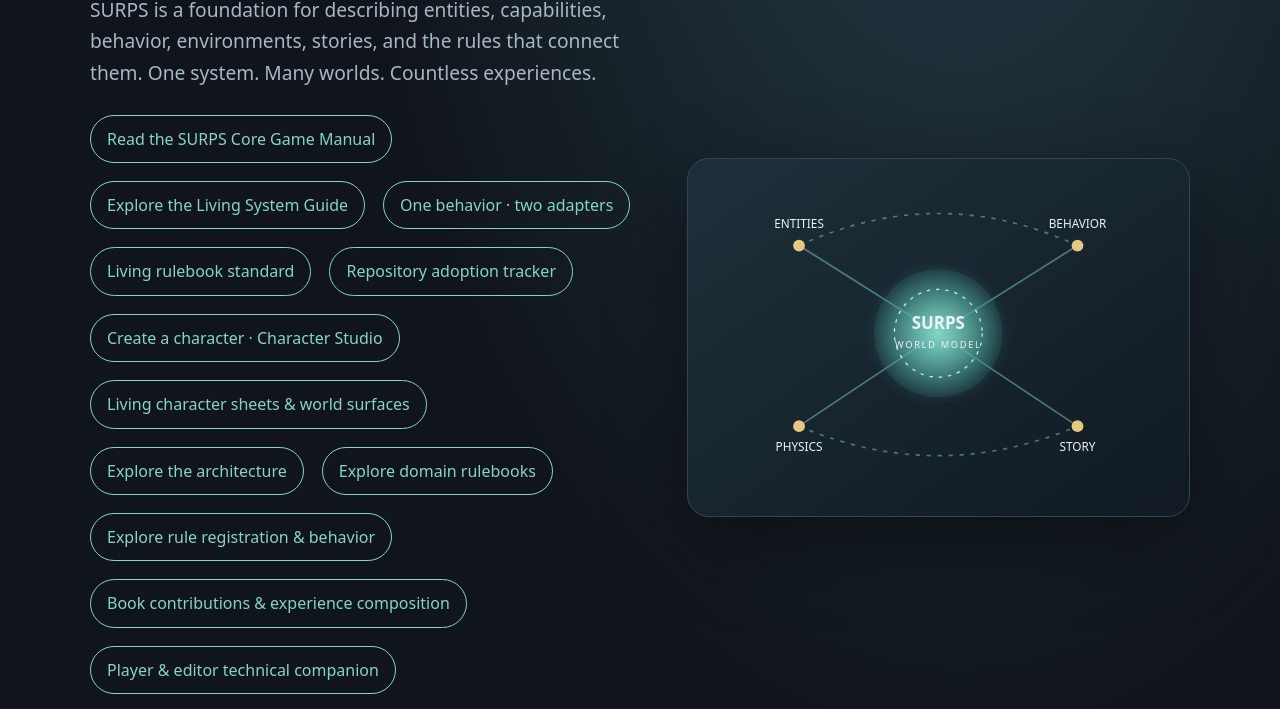
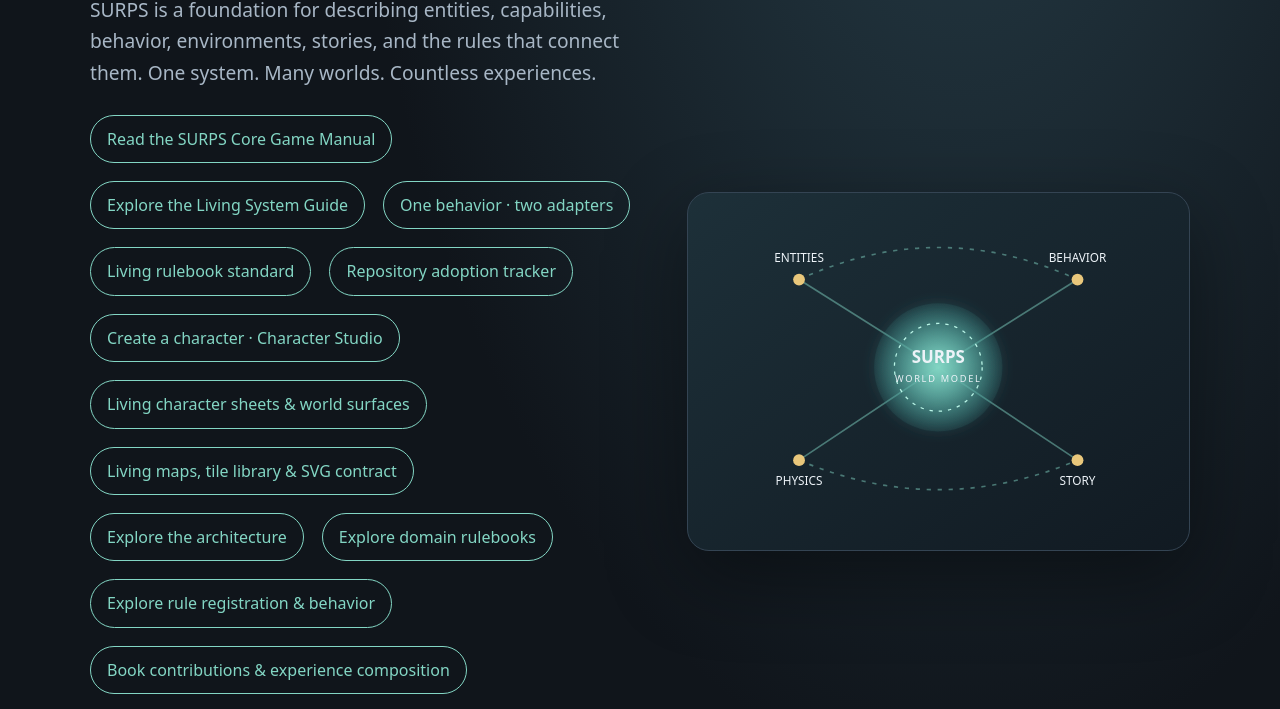
Before and after one commit to TrentBest/TheSingularityWorkshop.SingularityUniversalRoleplayingSystem, a plain HTML site: page docs/index.html in a window 1280 px wide. Shown: the part 359-1068 px from the top of the page. Drawn offline with Linux system fonts and the light colour scheme.

Commit message:
Add living map and tile library to SURPS site

```diff
--- a/docs/index.html
+++ b/docs/index.html
@@ -46,6 +46,7 @@
         <a href="participating-repository-adoption.md">Repository adoption tracker</a>
         <a href="character-studio.html">Create a character · Character Studio</a>
         <a href="living-world-and-character-studio.md">Living character sheets &amp; world surfaces</a>
+        <a href="surface-assets-and-tiles.md">Living maps, tile library &amp; SVG contract</a>
         <a href="architecture.html">Explore the architecture</a>
         <a href="rulebooks.html">Explore domain rulebooks</a>
         <a href="registration-and-behavior.html">Explore rule registration &amp; behavior</a>
```
